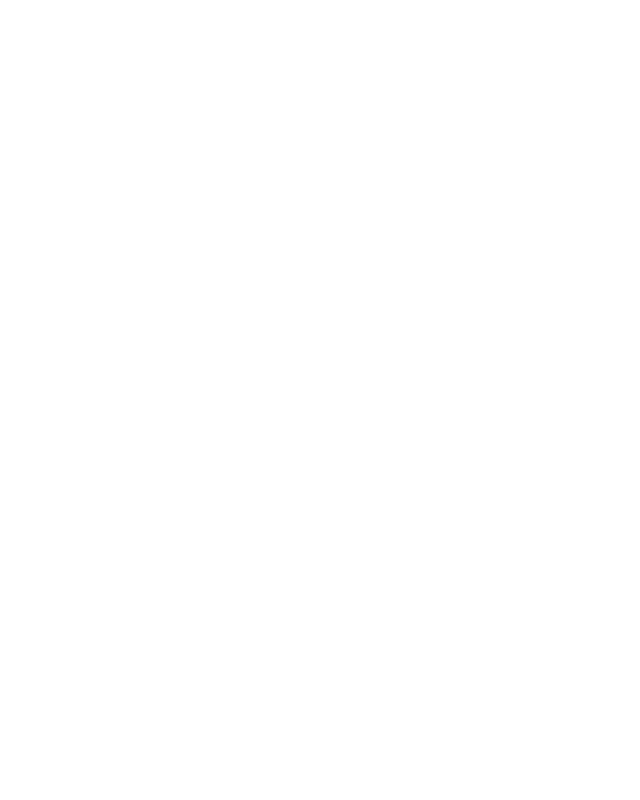
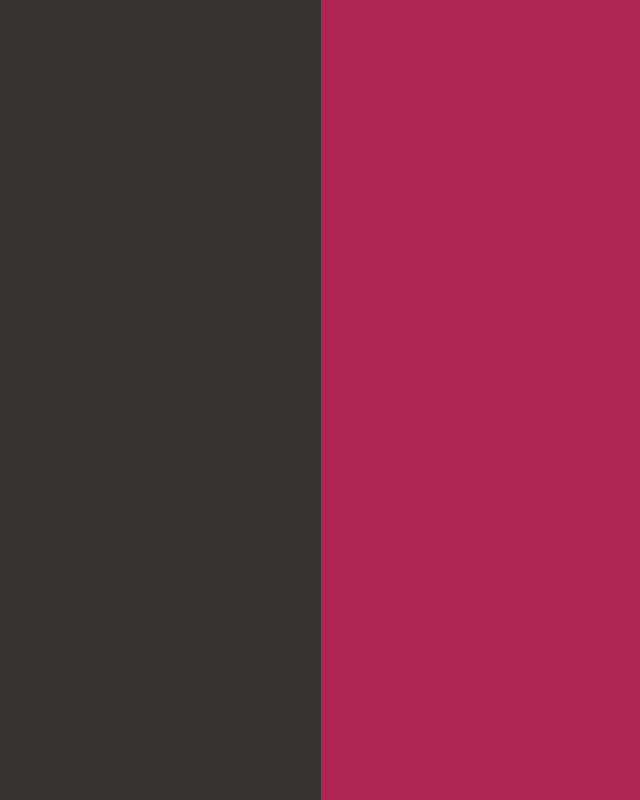
Before and after one commit to Alfred-Emmanuel/second_portfolio, a Next.js app: page / in a window 1280 px wide. Shown: the whole page, without its empty margins (89-729 px from the left). Built offline with nearby package versions, Linux system fonts and the light colour scheme.

Commit message:
changed the color codes

```diff
--- a/app/page.tsx
+++ b/app/page.tsx
@@ -3,8 +3,9 @@
 export default function Home() {
   return (
     <main>
-      <section className=''>
-
+      <section className='flex h-screen'>
+        <div className='bg-secondary w-[32%]'></div>
+        <div className='bg-primary w-[68%]'></div>
       </section>
     </main>
   )
--- a/tailwind.config.ts
+++ b/tailwind.config.ts
@@ -14,8 +14,8 @@
           'conic-gradient(from 180deg at 50% 50%, var(--tw-gradient-stops))',
       },
       colors: {
-        'primary': '#003B00',
-        'secondary': '#171010'
+        'primary': '#AF2655',
+        'secondary': '#363333'
       },
     },
   },
```
